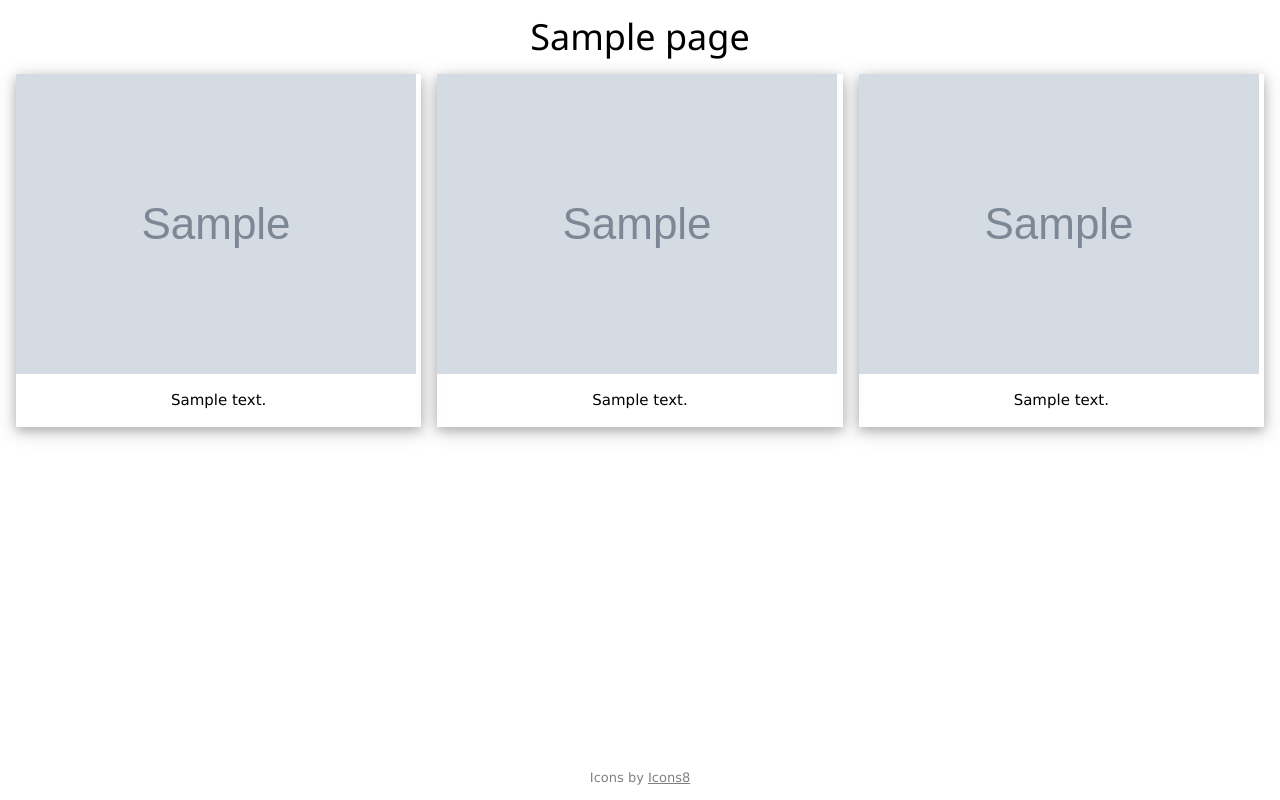
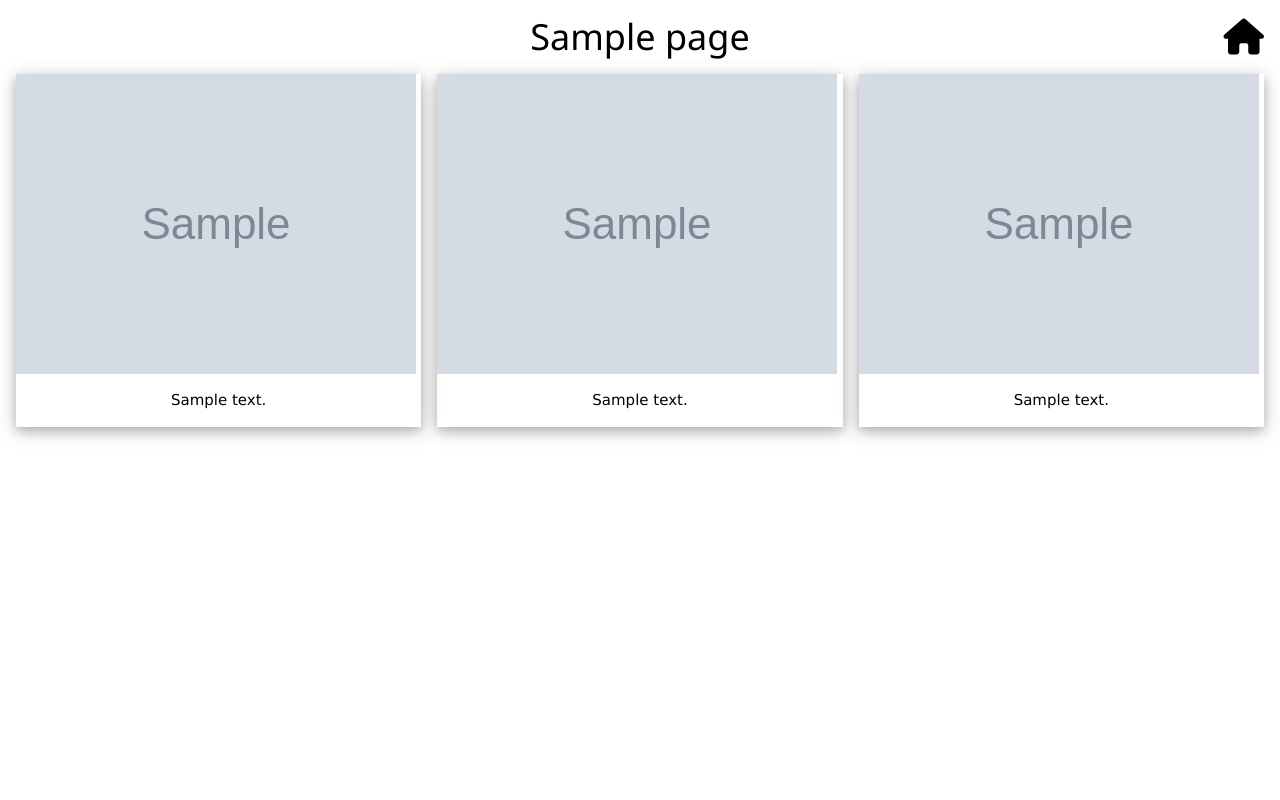
Before and after one commit to Hoffik/ucime-online, a Django app: page /1/ in a window 1280 px wide. Run offline with Django 3.2, Linux system fonts and the light colour scheme; tables that the repository leaves empty hold one stand-in row (values such as "Sample post"); grey boxes marked "Sample" are stand-in pictures; some libraries are stand-ins or nearby versions.

Commit message:
Added Home link

```diff
--- a/pictures/static/styles.css
+++ b/pictures/static/styles.css
@@ -1,4 +1,4 @@
-.footer {
+/* .footer {
     position: fixed;
     left: 0;
     bottom: 0;
@@ -7,7 +7,7 @@
     background-color: white;
     text-align: center;
     font-size: small;
-}
+} */
 
 .w3-ul li:last-child {
     border-bottom: 1px solid #ddd;
--- a/pictures/templates/base.html
+++ b/pictures/templates/base.html
@@ -8,6 +8,8 @@
         <!-- W3.CSS -->
         <meta name="viewport" content="width=device-width, initial-scale=1">
         <link rel="stylesheet" href="https://www.w3schools.com/w3css/4/w3.css">
+        <!-- Icons -->
+        <script src='https://kit.fontawesome.com/a076d05399.js'></script>
         <!-- Styles -->
         <link href="{% static 'styles.css' %}" rel="stylesheet" type="text/css">
         <!-- Favicon -->
@@ -21,10 +23,9 @@
             <strong>No external content loaded</strong>
         {% endblock content %}
 
-        <div class="footer">
+        {% comment %} <div class="footer">
             <p>Icons by <a href="https://icons8.com">Icons8</a></p>
-        </div>
-
+        </div> {% endcomment %}
 
     </body>
 </html>
--- a/pictures/templates/page_detail.html
+++ b/pictures/templates/page_detail.html
@@ -5,6 +5,10 @@
 <div class="w3-container w3-center">
     <h1>{{ object.name }}</h1>
 </div>
+
+<a href="../">
+    <i class="fas fa-home" style="font-size: 36px; position: absolute; top: 19px; right: 16px;"></i>
+</a>
 
 <div class="w3-row-padding">
     <div class="w3-third">
```
